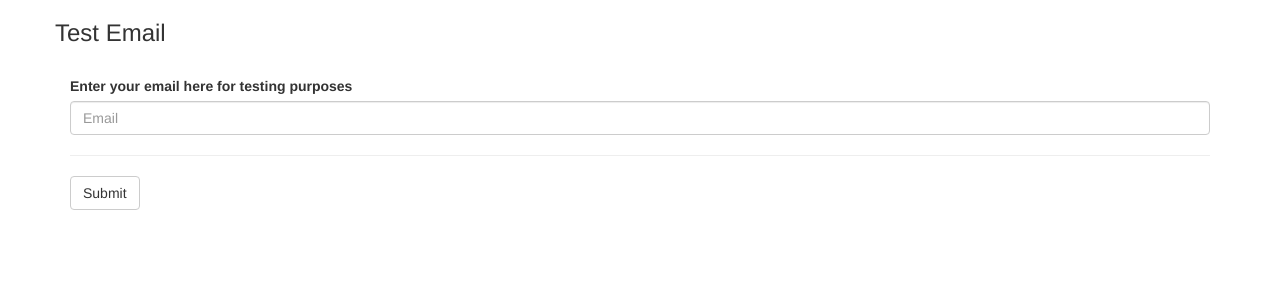
After one commit to hasygithub/OW-StaffBot, a Flask app: page /test_email in a window 1280 px wide. The commit adds this page. Shown: the top 300 px of the page. Run offline with Flask 2, Linux system fonts and the light colour scheme; some libraries are stand-ins or nearby versions.

Commit message:
make email changes

```diff
--- a/main.py
+++ b/main.py
@@ -59,9 +59,15 @@ def input_test():
 def request_form():
     return render_template('request_form.html')
 
-@app.route('/auto_email')
+@app.route('/test_email')
+def test_email():
+    return render_template('test_email.html')
+
+@app.route('/auto_email', methods=['POST'])
 def auto_email():
-    match_and_email()
+
+    test_email = request.form['test_email']
+    match_and_email(test_email)
 
     return 'Email sent!'
 
--- a/templates/main_page.html
+++ b/templates/main_page.html
@@ -23,7 +23,7 @@
     <br/>
     <br/>
 
-    <button class="button2"><a href="/auto_email"type="button resources-button" id="button5">Run Matches</a></button>
+    <button class="button2"><a href="/test_email"type="button resources-button" id="button5">Run Matches</a></button>
 
     <br/>
     <br/>
--- /dev/null
+++ b/templates/test_email.html
@@ -0,0 +1,28 @@
+<!DOCTYPE html>
+<html lang="en">
+<head>
+    <link rel="stylesheet" type="text/css" href="{{ url_for('static', filename='bootstrap.css') }}">
+    <meta charset="UTF-8">
+    <title>Title</title>
+</head>
+<body>
+<div class="container">
+      <div class="row">
+          <h3>Test Email</h3>
+      </div>
+      <div class="row" style="margin-top:20px">
+          <div class="col-md-12">
+              <form role="form" action="{{ url_for('auto_email') }}" method="POST" enctype=multipart/form-data>
+                  <div class="form-group">
+                      <label for="title">Enter your email here for testing purposes</label>
+                      <input class="form-control" name="test_email" placeholder="Email">
+                  </div>
+                  <hr>
+
+                  <button type="submit" name='submit' class="btn btn-default" value="Form sent!">Submit</button>
+              </form>
+          </div>
+      </div>
+</div>
+</body>
+</html>
```
Also changed, not shown: match.py (+7 -4 lines).
